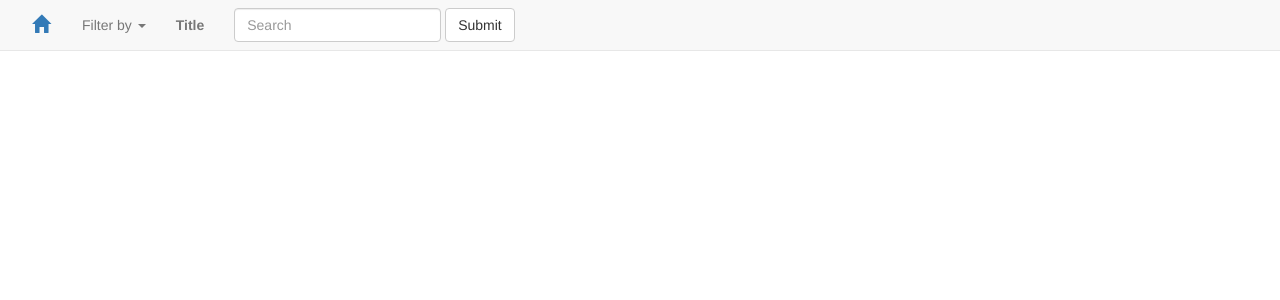
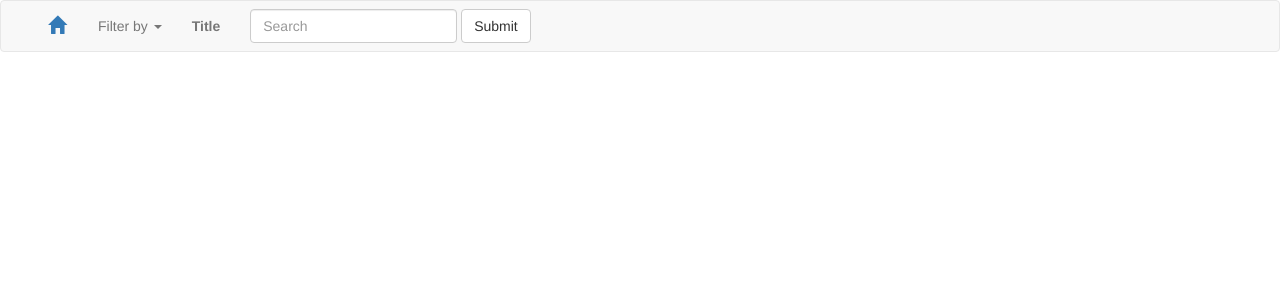
Before and after one commit to JigneshVasoya3292/booklending-platform, a Django app: template app/bookBackend/listings/templates/listings/index.html in a window 1280 px wide. Shown: the top 300 px of the page. Run offline with Django 3.2, Linux system fonts and the light colour scheme; the template is opened without the code that fills it, so the values that code supplies are empty; parts of the project's set-up code (start-up, migrations or seed data) failed here and were passed over; some libraries are stand-ins or nearby versions.

Commit message:
changes to tabl

```diff
--- a/app/bookBackend/listings/templates/listings/index.html
+++ b/app/bookBackend/listings/templates/listings/index.html
@@ -11,7 +11,7 @@
 
 <!--<script src="static/js/custom.js"></script> -->
 
-<nav class="navbar navbar-default navbar-fixed-top">
+<nav class="navbar navbar-default">
   <div class="container-fluid">
     <!-- Collect the nav links, forms, and other content for toggling -->
     <div class="collapse navbar-collapse" id="bs-example-navbar-collapse-1">
@@ -44,16 +44,16 @@
       </div><!-- /.navbar-collapse -->
   </div><!-- /.container-fluid -->
 </nav>
-<div class="table-responsive"
-  <table id="table" class="table">
-      <thread>
-        <tr>
-          <th>Title</th>
-          <th>Author</th>
-          <th>Availability</th>
-          <th>Owner</th>
-        </tr>
-      </thread>
+<div class="row">
+  <table id="table" class="hidden table-responsive table">
+    <thead>
+    <tr>
+      <th>Id</th>
+      <th>Title</th>
+      <th>Author</th>
+      <th>Availability</th>
+    </tr>
+    </thead>
   </table>
 </div>
 </body>
@@ -209,11 +209,11 @@ $(document).on('click','#submit-button',function(){
           if(len>0){
             for(var i=0;i<len;i++){
               if(data.results[i].title && data.results[i].author){
-                text += "<tr><td>"+data.results[i].title+"</td><td>"+data.results[i].author+"</td><td>"+data.results[i].availability+"</td></tr>";
+                text +="<tr><td>"+data.results[i].id+"</td><td>"+data.results[i].title+"</td><td>"+data.results[i].author+"</td><td>"+data.results[i].availability+"</td></tr>";
               }
             }
             if(text != ""){
-              $("#table").append(text).removeClass(".hidden");
+              $("#table").append(text).removeClass("hidden");
             }
           }
         }
--- a/app/bookBackend/static/css/custom.css
+++ b/app/bookBackend/static/css/custom.css
@@ -10,3 +10,7 @@
 .hidden{
     display: none;
 }
+
+.table{
+    padding-left: 20px;
+}
```
Also changed, not shown: 3 other files.
